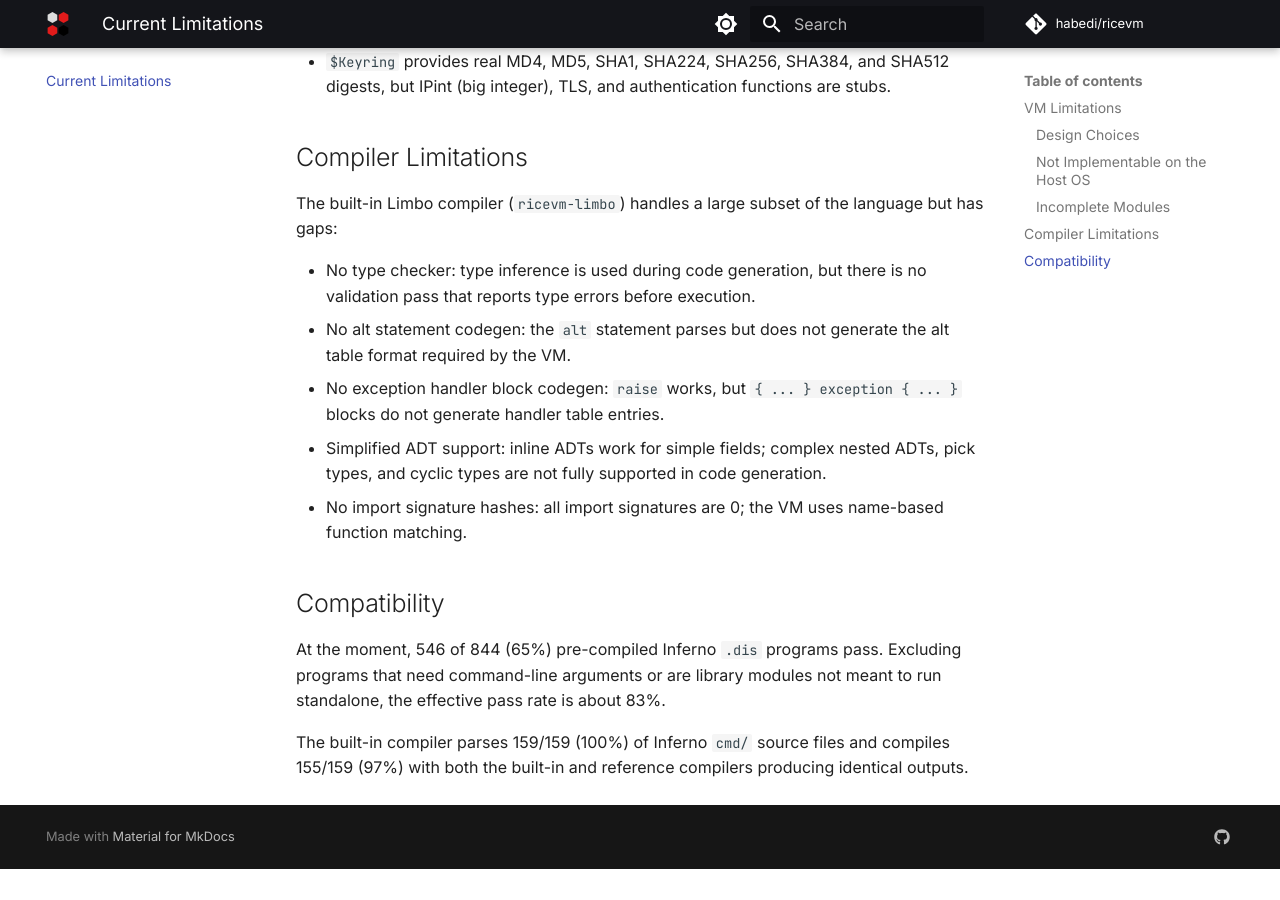
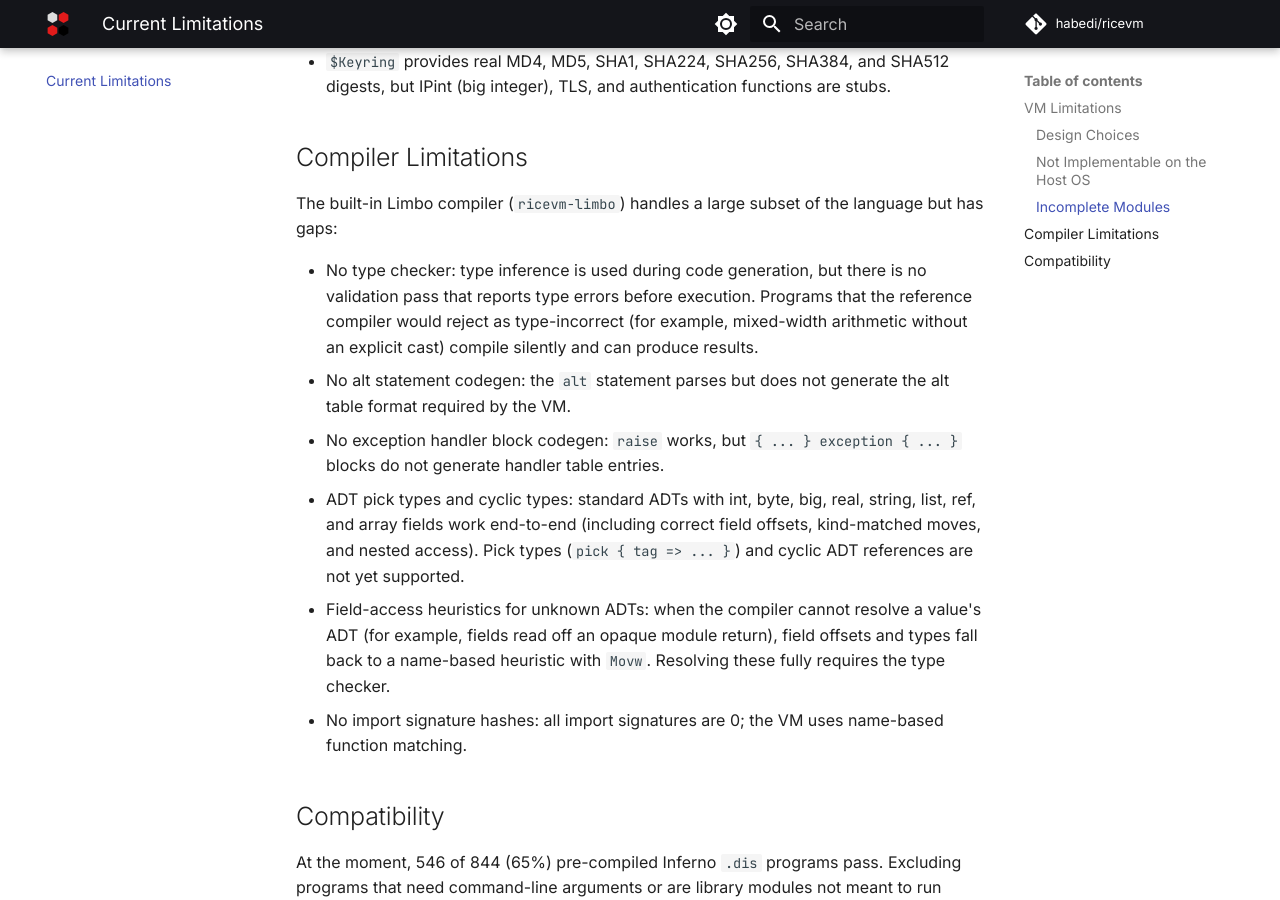
Before and after one commit to habedi/ricevm, an MkDocs documentation site: the page built from docs/limitations.md, in a window 1280 px wide and 900 px high, scrolled down 931 px. Built offline with MkDocs 1.6.1 and Material for MkDocs 9.7.7, drawn with Linux system fonts in a browser that asks for light colours; comment, search, counter and statistics services are not loaded; before the commit the page ends 1800 px from its top, so only the background shows below that.

Commit message:
Update various documentation

```diff
--- a/docs/limitations.md
+++ b/docs/limitations.md
@@ -34,11 +34,15 @@
 
 The built-in Limbo compiler (`ricevm-limbo`) handles a large subset of the language but has gaps:
 
-- No type checker: type inference is used during code generation, but there is no validation pass that reports type errors before execution.
+- No type checker: type inference is used during code generation, but there is no validation pass that reports type errors before execution. Programs
+  that the reference compiler would reject as type-incorrect (for example, mixed-width arithmetic without an explicit cast) compile silently and can
+  produce results.
 - No alt statement codegen: the `alt` statement parses but does not generate the alt table format required by the VM.
 - No exception handler block codegen: `raise` works, but `{ ... } exception { ... }` blocks do not generate handler table entries.
-- Simplified ADT support: inline ADTs work for simple fields; complex nested ADTs, pick types, and cyclic types are not fully supported in code
-  generation.
+- ADT pick types and cyclic types: standard ADTs with int, byte, big, real, string, list, ref, and array fields work end-to-end (including correct
+  field offsets, kind-matched moves, and nested access). Pick types (`pick { tag => ... }`) and cyclic ADT references are not yet supported.
+- Field-access heuristics for unknown ADTs: when the compiler cannot resolve a value's ADT (for example, fields read off an opaque module return),
+  field offsets and types fall back to a name-based heuristic with `Movw`. Resolving these fully requires the type checker.
 - No import signature hashes: all import signatures are 0; the VM uses name-based function matching.
 
 ## Compatibility
```
Also changed, not shown: AGENTS.md (+2 -0 lines), ROADMAP.md (+27 -6 lines).
